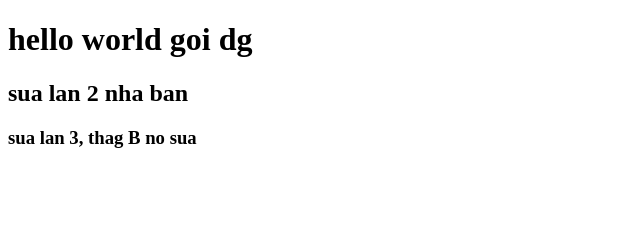
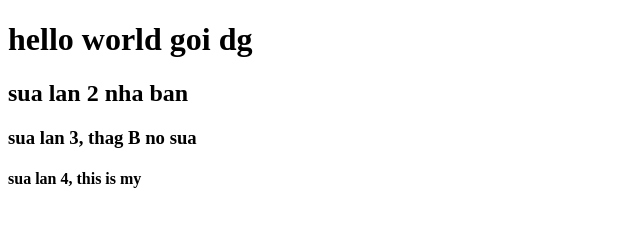
Before and after one commit to d-goi/du-an-5-nhanh-2, a plain HTML site: page index.html in a window 1280 px wide. Shown: the whole page, without its empty margins (0-640 px from the left). Drawn offline with Linux system fonts and the light colour scheme.

Commit message:
main. sua lan 4

```diff
--- a/index.html
+++ b/index.html
@@ -9,5 +9,6 @@
     <h1>hello world goi dg</h1>
     <h2>sua lan 2 nha ban</h2>
     <h3>sua lan 3, thag B no sua</h3>
+    <h4>sua lan 4, this is my</h4>
   </body>
 </html>
```
